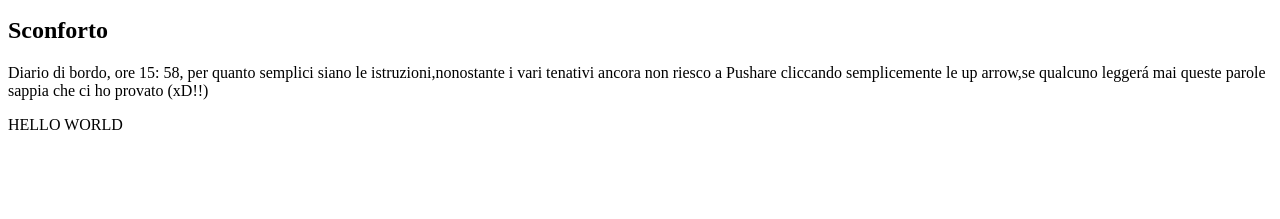
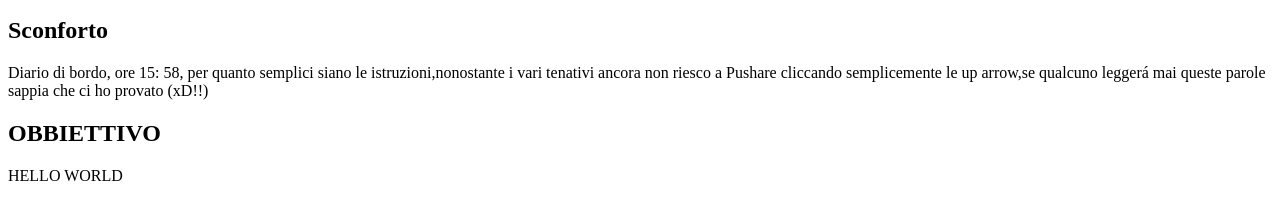
Before and after one commit to ClaudioDiCaprio/htmlcss-hello, a plain HTML site: page index.html in a window 1280 px wide. Shown: the part 101-320 px from the top of the page. Drawn offline with Linux system fonts and the light colour scheme.

Commit message:
aggiunta_h2_obbiettivo

```diff
--- a/index.html
+++ b/index.html
@@ -21,8 +21,12 @@
         </div>
     <div>
 
-        <p>HELLO WORLD</p>
+        <h2>OBBIETTIVO</h2>
+
+            <p>HELLO WORLD</p>
 
     </div>
+
+
 </body>
 </html>
```
